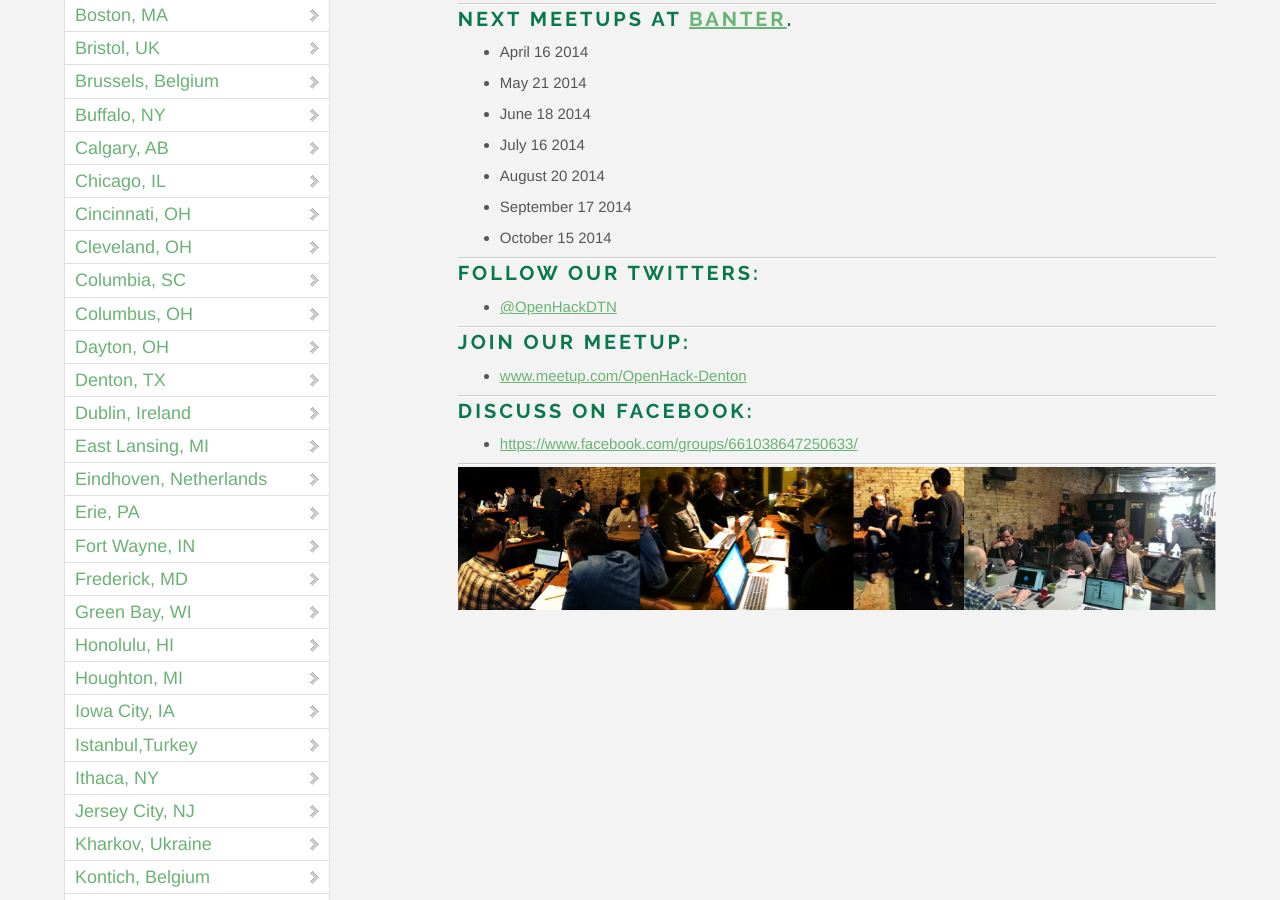
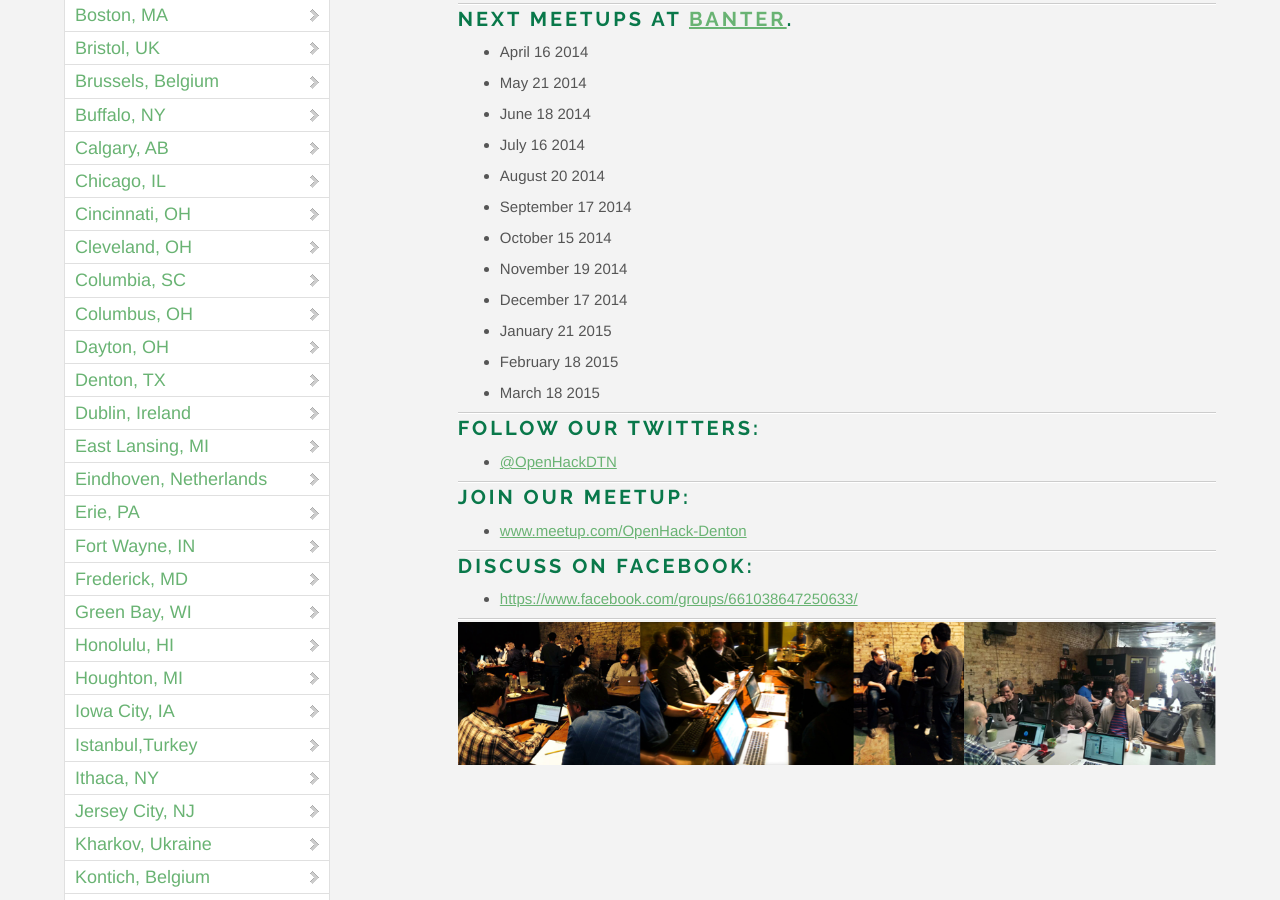
Before and after one commit to OpenHack/openhack.github.com, a Jekyll site: the page built from denton/index.markdown, in a window 1280 px wide and 900 px high, scrolled down 615 px. Built offline with Jekyll 4.4.1, drawn with Linux system fonts in a browser that asks for light colours; nearby versions of some CDN libraries; Markdown is read by kramdown in place of the engine named in the settings; comment, search, counter and statistics services are not loaded.

Commit message:
updating dates

```diff
--- a/denton/index.markdown
+++ b/denton/index.markdown
@@ -22,6 +22,11 @@
 * August 20 2014
 * September 17 2014
 * October 15 2014
+* November 19 2014
+* December 17 2014
+* January 21 2015
+* February 18 2015
+* March 18 2015
 
 ### Follow our twitters:
 
```
